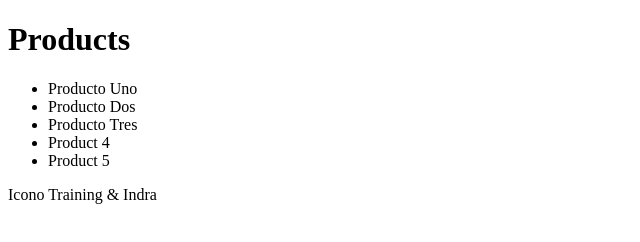
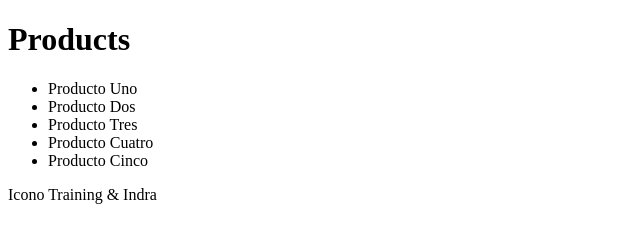
Before and after one commit to alce65/demo-01-indra-26-11b, a plain HTML site: page web/products/index.html in a window 1280 px wide. Shown: the full height of the page, 0-640 px from the left. Drawn offline with Linux system fonts and the light colour scheme.

Commit message:
Uptsate all product names to spanish

```diff
--- a/web/products/index.html
+++ b/web/products/index.html
@@ -16,8 +16,8 @@
             <li>Producto Uno</li>
             <li>Producto Dos</li>
             <li>Producto Tres</li>
-            <li>Product 4</li>
-            <li>Product 5</li>
+            <li>Producto Cuatro</li>
+            <li>Producto Cinco</li>
         </ul>
     </main>
     <footer>
```
